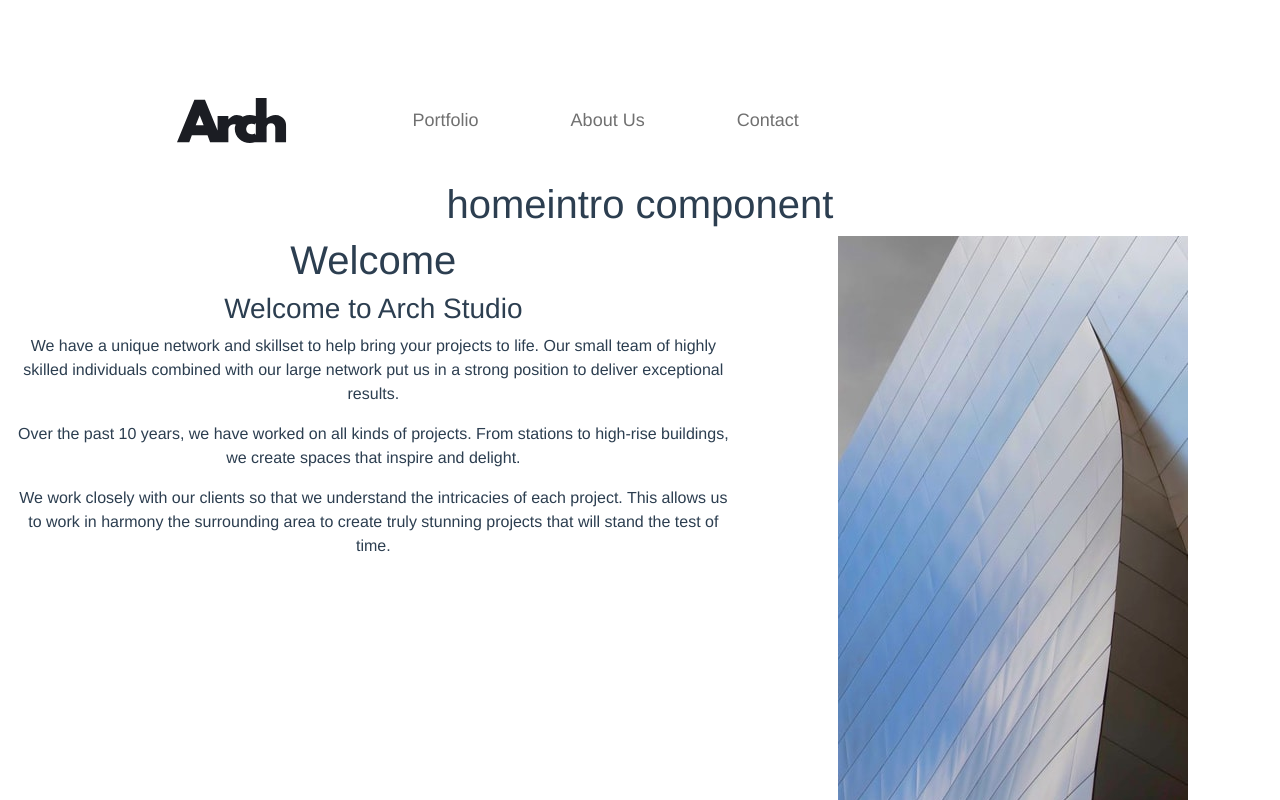
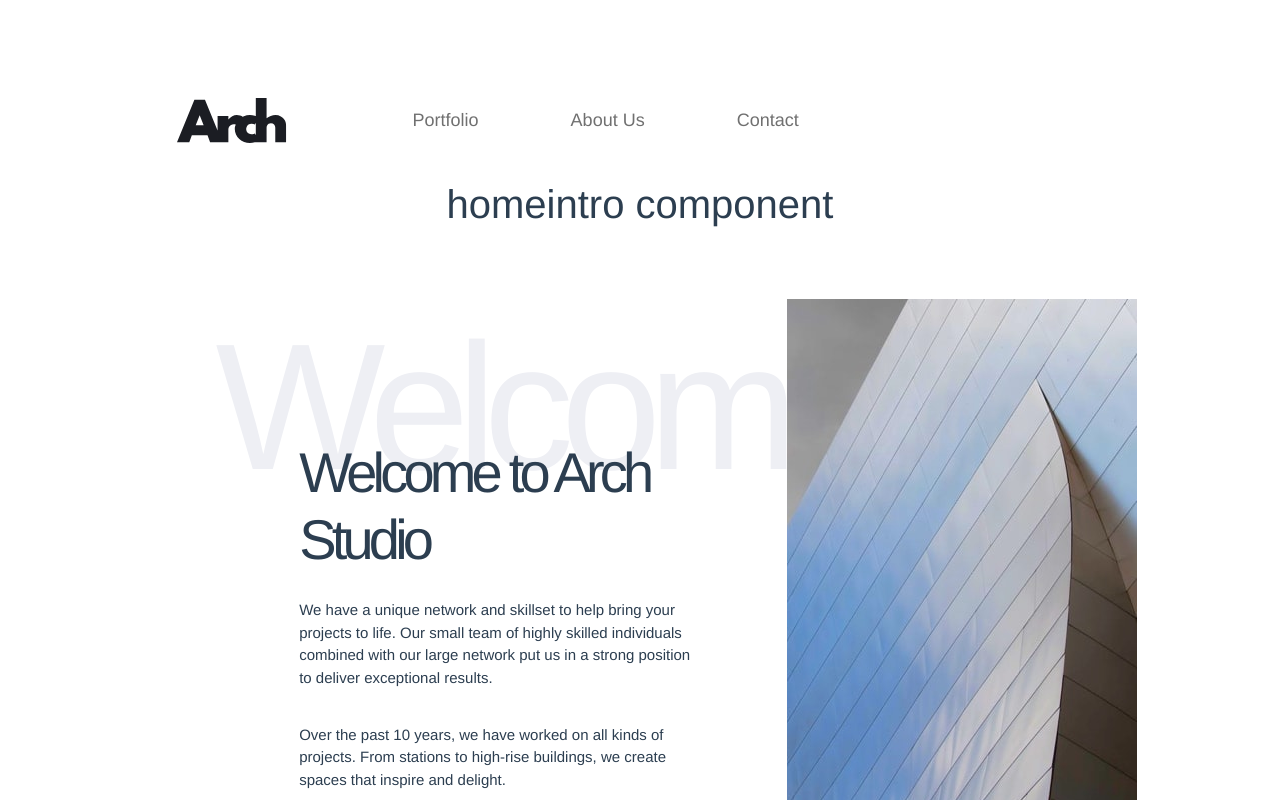
Before and after one commit to clf94-dev/arch-vue, a Vue app: page / in a window 1280 px wide. Shown: the top 800 px of the page. Built offline with nearby package versions, Linux system fonts and the light colour scheme.

Commit message:
added style to welcome component

```diff
--- a/src/components/Welcome.vue
+++ b/src/components/Welcome.vue
@@ -40,4 +40,79 @@ export default {
 };
 </script>
 
-<style scoped></style>
+<style scoped>
+.welcome-cont {
+  padding: 5% 7%;
+}
+
+.welcome-cont .text-col {
+  text-align: start;
+}
+
+.welcome-cont .text-col h1 {
+  position: absolute;
+  display: block;
+  left: 10vw;
+  font-weight: 500;
+  letter-spacing: -0.8rem;
+  font-size: 180px;
+  z-index: -1 !important;
+  color: #eeeff4;
+}
+
+@media screen and (max-width: 756px) {
+  .welcome-cont .text-col h1 {
+    display: none;
+  }
+}
+
+@media screen and (max-width: 1080px) {
+  .welcome-cont .text-col h1 {
+    padding-top: 2%;
+    font-size: 120px;
+  }
+}
+
+.welcome-cont .text-col h3 {
+  padding: 25% 7% 2% 6%;
+  letter-spacing: -0.3rem;
+  z-index: 2 !important;
+  font-size: 56px;
+  font-weight: 300;
+}
+
+@media screen and (min-width: 1080px) {
+  .welcome-cont .text-col h3 {
+    padding: 140px 3% 2% 32%;
+  }
+}
+
+.welcome-cont .text-col p {
+  padding: 1% 7% 2% 6%;
+  font-size: 15px;
+}
+
+@media screen and (min-width: 1080px) {
+  .welcome-cont .text-col p {
+    padding: 1% 2% 2% 32%;
+  }
+}
+
+.welcome-cont .img-col {
+  width: 100%;
+  text-align: center;
+  display: block;
+}
+
+@media screen and (min-width: 800px) {
+  .welcome-cont .img-col {
+    width: 42%;
+  }
+}
+
+@media screen and (max-width: 1080px) {
+  .welcome-cont .img-col {
+    display: none;
+  }
+}
+</style>
```
